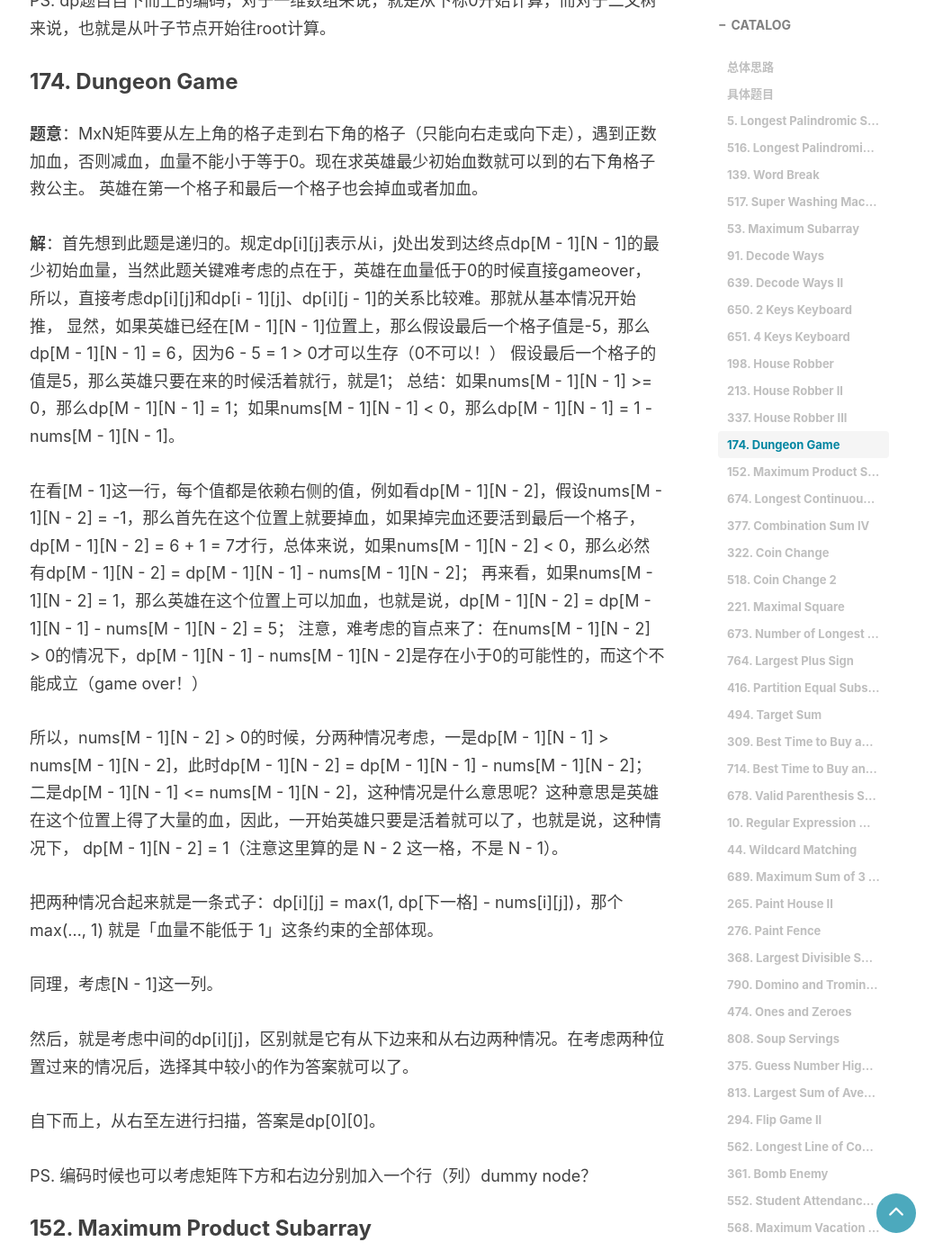
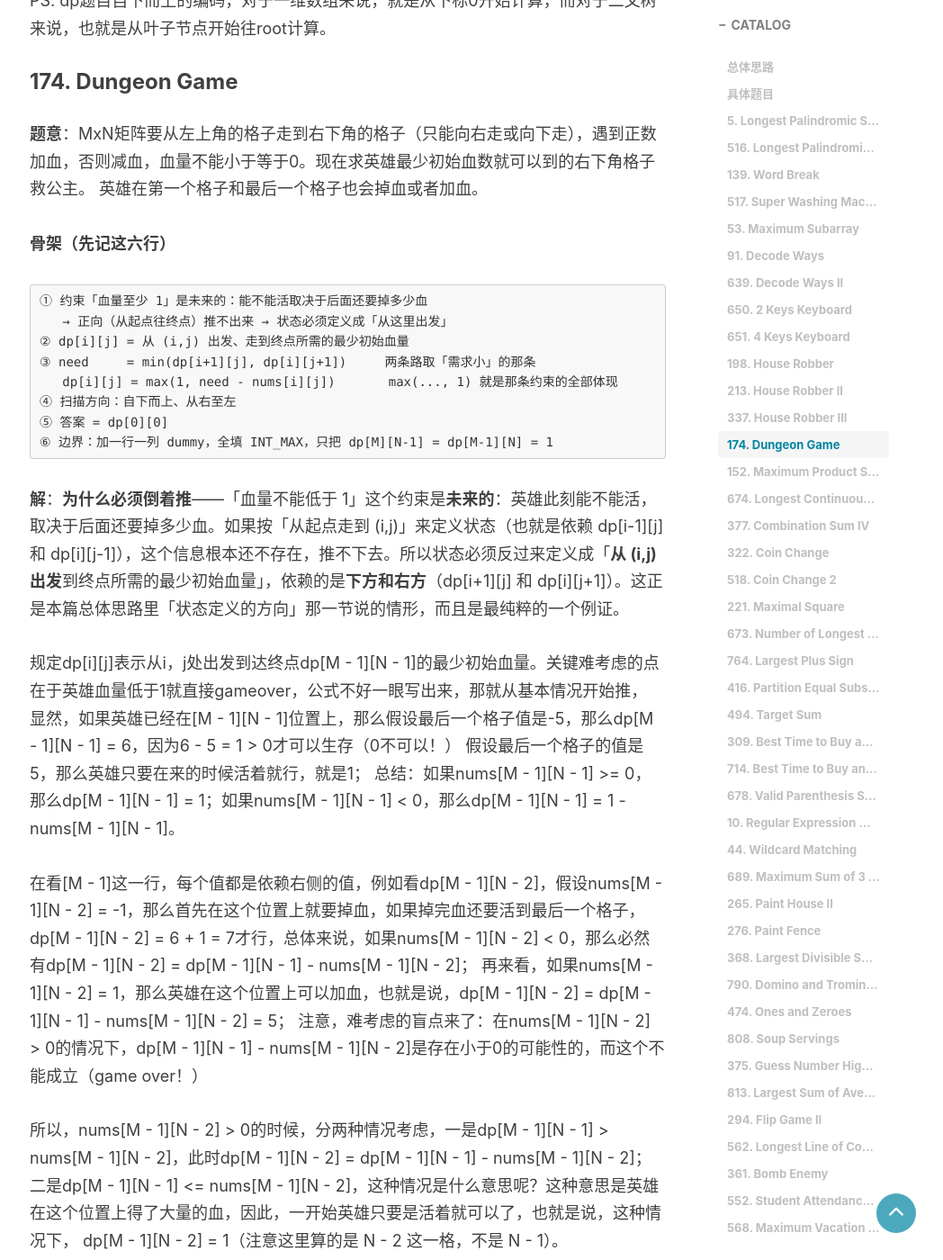
Before and after one commit to jingminglake/jingminglake.github.io, a Jekyll site: the page built from _posts/Leetcode/2017-12-30-Leetcode总结（十三）.md, in a window 1280 px wide and 1400 px high, scrolled down 16858 px. Shown: the whole window at 90% size, without its empty margins (232-1280 px from the left). Built offline with Jekyll 4.4.1, drawn with Linux system fonts in a browser that asks for light colours; comment, search, counter and statistics services are not loaded; some of the changed text lies outside the part shown.

Commit message:
174 Dungeon Game 修正四处并补骨架
- 修正状态定义与依赖方向自相矛盾：原文定义 dp 为「从 (i,j) 出发」，
  却说「直接考虑 dp[i-1][j]、dp[i][j-1] 的关系比较难」。倒推定义依赖的是
  下方和右方（dp[i+1][j]、dp[i][j+1]）；i-1/j-1 是正向定义才会用到的
- 补上最关键的理由：为何必须倒推——「血量不能低于 1」这个约束是未来的，
  能不能活取决于后面还要掉多少血，正向推时该信息根本不存在。
  并回指本篇总体思路「状态定义的方向」一节
- 中间格子补上转移公式：need = min(dp[i+1][j], dp[i][j+1])，
  dp[i][j] = max(1, need - nums[i][j])，原文只写「选择其中较小的作为答案」
- PS 里 dummy 行列的问号拍实：dp 开成 (M+1)x(N+1) 全填 INT_MAX，
  只置 dp[M][N-1] = dp[M-1][N] = 1，并说明真实格子至少有一个真实邻居
  故 need 不会为 INT_MAX、不会溢出
- 新增骨架六行置于解法之前

AUDIT.md 记录本次四处修正。

Co-Authored-By: Claude Opus 5 <noreply@anthropic.com>
Claude-Session: https://claude.ai/code/session_01GRCBBg4bai4mmqkcA6s94b

````diff
--- a/_posts/Leetcode/2017-12-30-Leetcode总结（十三）.md
+++ b/_posts/Leetcode/2017-12-30-Leetcode总结（十三）.md
@@ -393,8 +393,22 @@ PS. dp题目自下而上的编码，对于一维数组来说，就是从下标0
 **题意**：MxN矩阵要从左上角的格子走到右下角的格子（只能向右走或向下走），遇到正数加血，否则减血，血量不能小于等于0。现在求英雄最少初始血数就可以到的右下角格子救公主。
 英雄在第一个格子和最后一个格子也会掉血或者加血。
 
-**解**：首先想到此题是递归的。规定dp[i][j]表示从i，j处出发到达终点dp[M - 1][N - 1]的最少初始血量，当然此题关键难考虑的点在于，英雄在血量低于0的时候直接gameover，
-所以，直接考虑dp[i][j]和dp[i - 1][j]、dp[i][j - 1]的关系比较难。那就从基本情况开始推，
+**骨架（先记这六行）**
+
+```
+① 约束「血量至少 1」是未来的：能不能活取决于后面还要掉多少血
+   → 正向（从起点往终点）推不出来 → 状态必须定义成「从这里出发」
+② dp[i][j] = 从 (i,j) 出发、走到终点所需的最少初始血量
+③ need     = min(dp[i+1][j], dp[i][j+1])     两条路取「需求小」的那条
+   dp[i][j] = max(1, need - nums[i][j])       max(..., 1) 就是那条约束的全部体现
+④ 扫描方向：自下而上、从右至左
+⑤ 答案 = dp[0][0]
+⑥ 边界：加一行一列 dummy，全填 INT_MAX，只把 dp[M][N-1] = dp[M-1][N] = 1
+```
+
+**解**：**为什么必须倒着推**——「血量不能低于 1」这个约束是**未来的**：英雄此刻能不能活，取决于后面还要掉多少血。如果按「从起点走到 (i,j)」来定义状态（也就是依赖 dp\[i-1]\[j] 和 dp\[i]\[j-1]），这个信息根本还不存在，推不下去。所以状态必须反过来定义成「**从 (i,j) 出发**到终点所需的最少初始血量」，依赖的是**下方和右方**（dp\[i+1]\[j] 和 dp\[i]\[j+1]）。这正是本篇总体思路里「状态定义的方向」那一节说的情形，而且是最纯粹的一个例证。
+
+规定dp[i][j]表示从i，j处出发到达终点dp[M - 1][N - 1]的最少初始血量。关键难考虑的点在于英雄血量低于1就直接gameover，公式不好一眼写出来，那就从基本情况开始推，
 显然，如果英雄已经在[M - 1][N - 1]位置上，那么假设最后一个格子值是-5，那么dp[M - 1][N - 1] = 6，因为6 - 5 = 1 > 0才可以生存（0不可以！）
 假设最后一个格子的值是5，那么英雄只要在来的时候活着就行，就是1；
 总结：如果nums[M - 1][N - 1] >= 0，那么dp[M - 1][N - 1] = 1；如果nums[M - 1][N - 1] < 0，那么dp[M - 1][N - 1] = 1 - nums[M - 1][N - 1]。
@@ -412,11 +426,22 @@ dp[M - 1][N - 2] = 1（注意这里算的是 N - 2 这一格，不是 N - 1）
 
 同理，考虑[N - 1]这一列。
 
-然后，就是考虑中间的dp[i][j]，区别就是它有从下边来和从右边两种情况。在考虑两种位置过来的情况后，选择其中较小的作为答案就可以了。
+然后，就是考虑中间的dp[i][j]，区别就是它有从下边走和从右边走两种选择。两条路里**取需求小的那条**（因为我们要的是最少初始血量），然后套上面那条统一式子：
 
-自下而上，从右至左进行扫描，答案是dp[0][0]。
+```
+need     = min(dp[i + 1][j], dp[i][j + 1])
+dp[i][j] = max(1, need - nums[i][j])
+```
 
-PS. 编码时候也可以考虑矩阵下方和右边分别加入一个行（列）dummy node？
+自下而上、从右至左进行扫描，答案是dp[0][0]。
+
+PS. 编码时候可以在矩阵下方和右边各加一行（列）dummy，省掉对最后一行和最后一列的单独初始化。具体填法是：
+
+dp开成 (M+1) x (N+1)，**全部填 INT_MAX**，然后只把 **dp\[M]\[N-1] = dp\[M-1]\[N] = 1**。
+
+这样最后一格算出来是 need = min(1, 1) = 1，dp\[M-1]\[N-1] = max(1, 1 - nums\[M-1]\[N-1])，正是上面推出的基本情况；而其他真实格子的dummy邻居是INT_MAX，会被min自动排除掉。
+
+注意：任何真实格子都至少有一个邻居是已算出的真实值，所以need永远不会等于INT_MAX，`need - nums` 不会溢出。
 
 ### 152. Maximum Product Subarray
 **题意**：此题求连续子数组中乘积最大的。
````
Also changed, not shown: agents/leetcode/AUDIT.md (+5 -1 lines).
